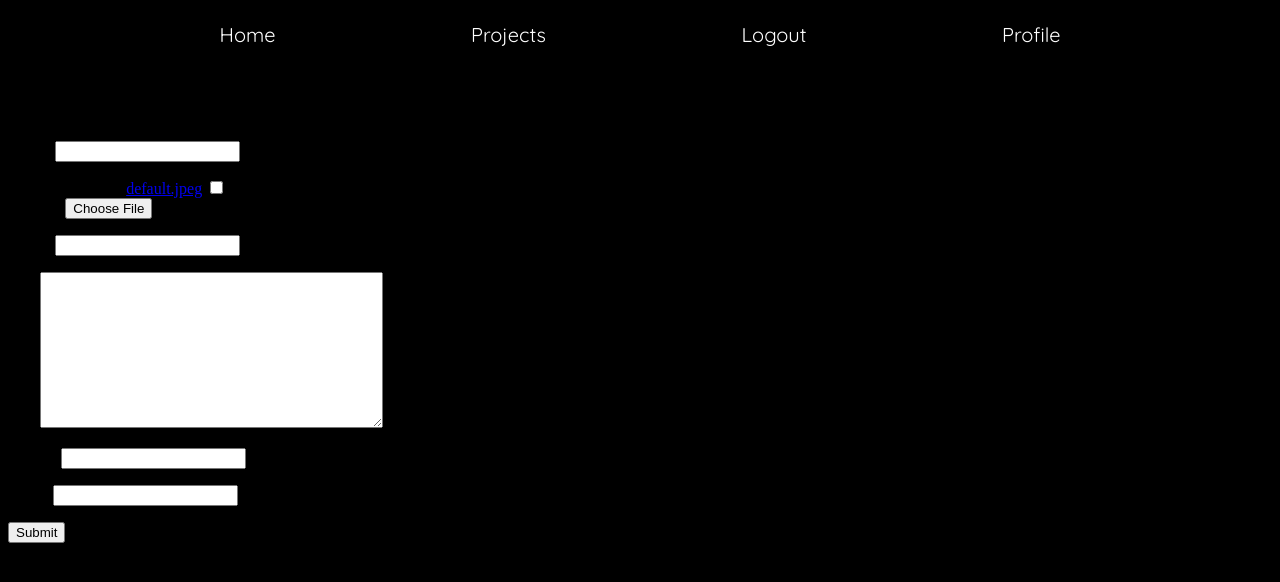
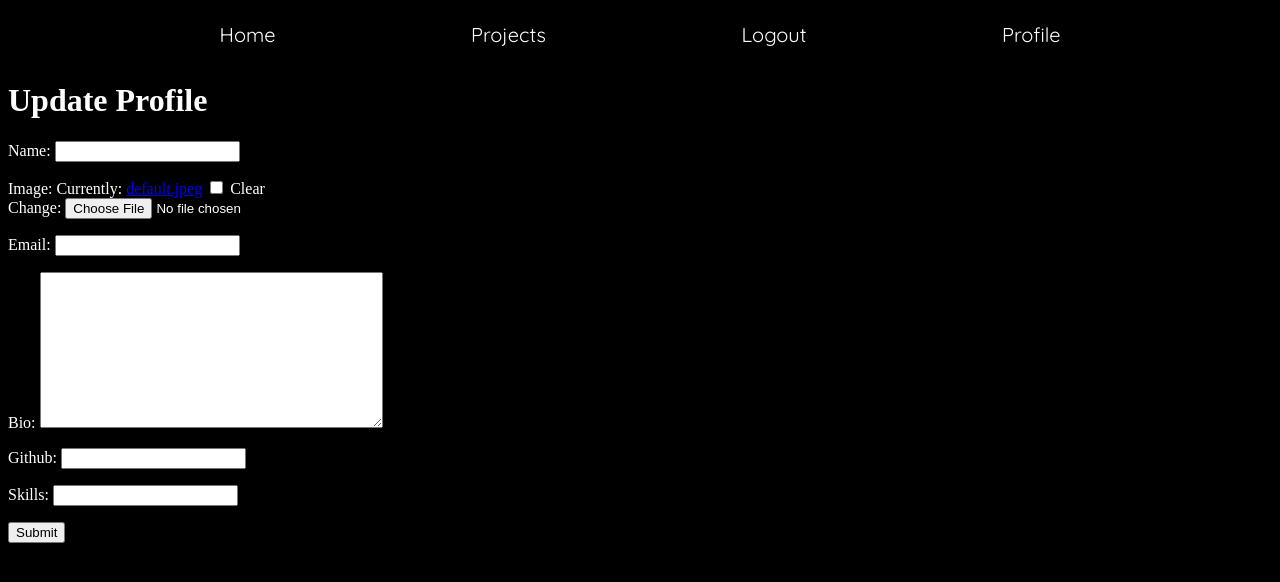
Before and after one commit to Nlopez4/dev_collect, a Django app: page /profile/1/update in a window 1280 px wide. Shown: the top 582 px of the page. Run offline with Django 3.2, Linux system fonts and the light colour scheme; the visitor is signed in with stand-in values (Sample User, id 1); data comes from the database, SQL or seed files in the repository.

Commit message:
gloab color changed to white

```diff
--- a/main_app/static/styles/main.css
+++ b/main_app/static/styles/main.css
@@ -2,13 +2,14 @@
 @import url("https://fonts.googleapis.com/css2?family=Pacifico&display=swap");
 @import url("https://fonts.googleapis.com/css2?family=Pacifico&family=Quicksand&display=swap");
 
+
+
+
 body {
   background-color: black;
+  color: white;
 }
 
-/* :root {
-
-} */
 
 /* NAV */
 .nav-bar {
```
